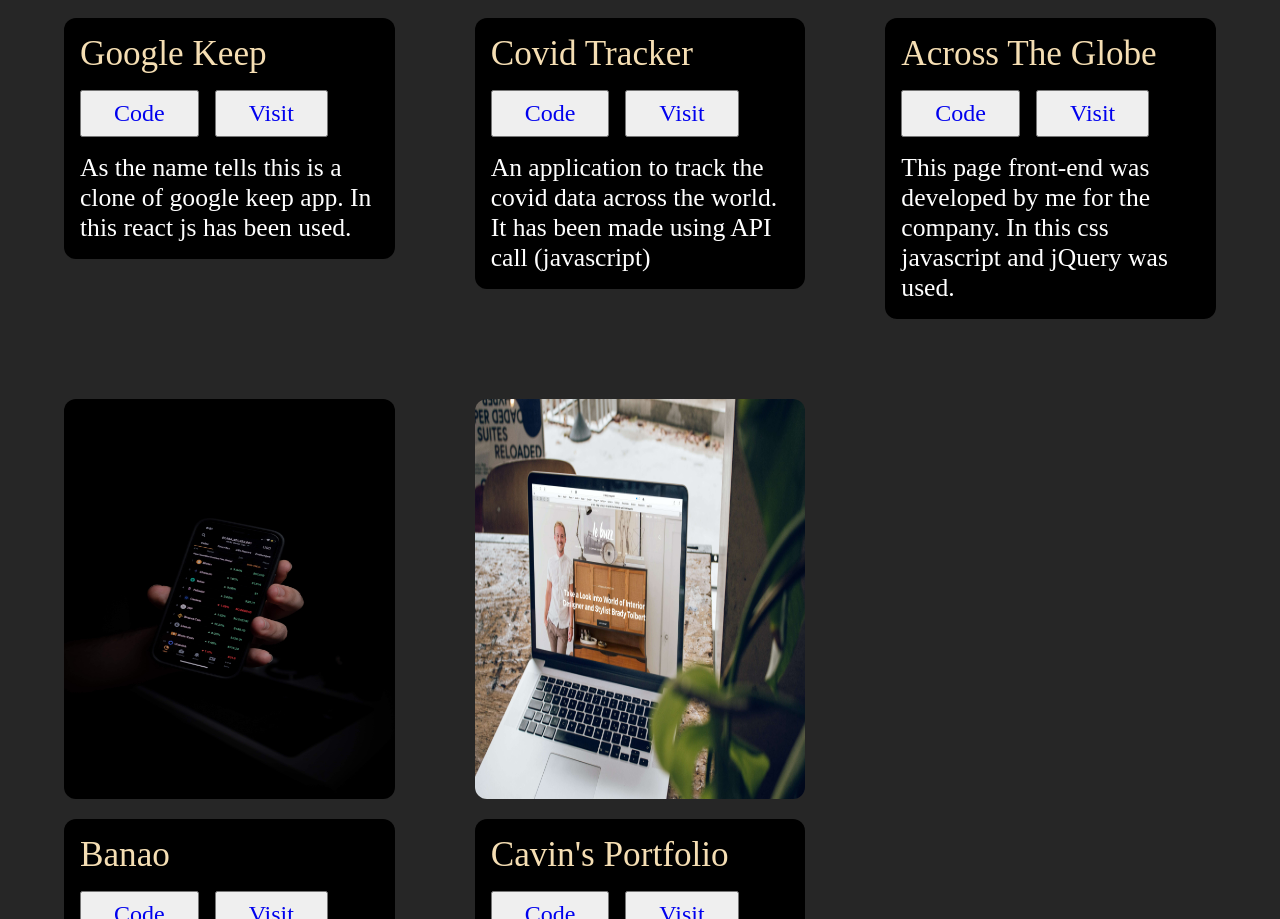
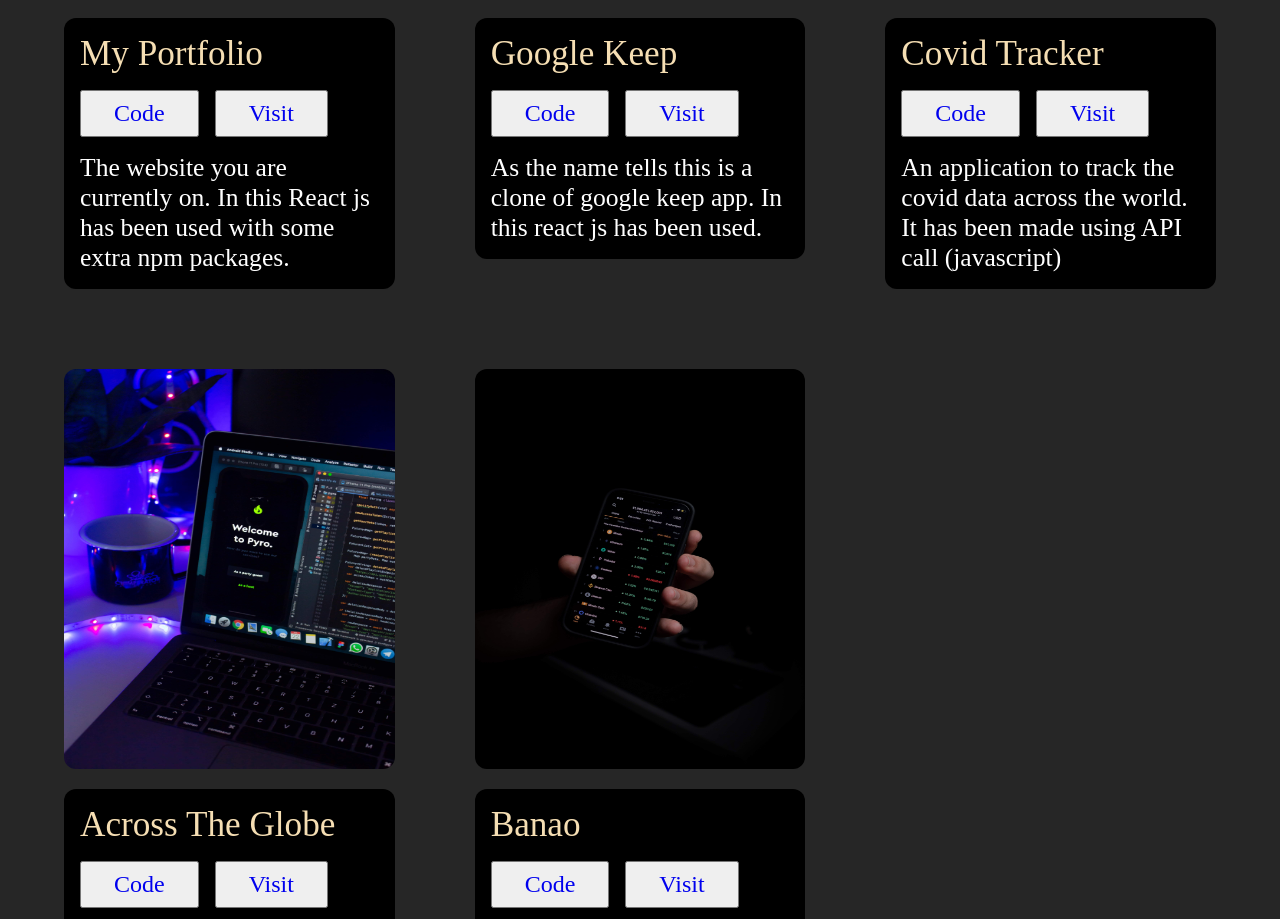
Before and after one commit to pandeyavi200/myportfolio, a React (Create React App) app: page /projects in a window 1280 px wide. Shown: the part 953-1872 px from the top of the page. Built offline with nearby package versions, Linux system fonts and the light colour scheme; a web font is replaced by a local one.

Commit message:
Changes done

```diff
--- a/package.json
+++ b/package.json
@@ -11,6 +11,8 @@
     "react-icons": "^4.2.0",
     "react-router-dom": "^5.2.0",
     "react-scripts": "4.0.3",
+    "react-smooth-scrollbar": "^8.0.6",
+    "smooth-scrollbar": "^8.6.2",
     "styled-components": "^5.3.0",
     "swiper": "^6.6.2",
     "web-vitals": "^1.1.2"
--- a/src/App.js
+++ b/src/App.js
@@ -6,14 +6,16 @@
 import About from './pages/About';
 import Projects from './pages/Projects';
 import Contacts from './pages/Contact';
-import HeroSection from './components/HeroSection';
 import {Route,Switch} from 'react-router-dom';
 import Footer from '../src/components/Footer'
+import ScrollToTop from './components/ScrollToTop';
+import SmoothScrollbar from './components/SmoothScrollbar';
 function App() {
   return (
     <>
     <BrowserRouter>
        <NavMenu/>
+       <ScrollToTop/>
        <Switch>
          <Route exact path="/" component={Home}/>
          <Route  exact path="/about" component={About}/>
@@ -22,7 +24,6 @@
       </Switch>
       <Footer/>
     </BrowserRouter>
-    {/* <HeroSection/> */}
     </>
   );
 }
--- a/src/components/ContactForm.js
+++ b/src/components/ContactForm.js
@@ -36,7 +36,7 @@
                       onChange={(e)=> setMessage(e.target.value)} />
                   </label>
               </div>
-              <button type="submit">Send</button>
+              <button type="submit" >Send</button>
             </form>
         </div>
     )
--- a/src/components/ContactSection.js
+++ b/src/components/ContactSection.js
@@ -4,12 +4,14 @@
 import ContactInfoItem from '../components/ContactInfoItem'
 import SectionTitle from '../components/SectionTitle'
 export default function ContactSection() {
+
     return (
         <div>
           <div className="container" style={{color:"white",padding:"10rem 0"}}>
            <SectionTitle heading="Contact"
                subheading="Get in Touch"
            />
+
            <div className="ContactSection_wrapper">
                <div className="contact_left">
                <ContactInfoItem icon={<MdLocalPhone/>}
@@ -25,7 +27,7 @@
 
                </div>
                <div className="contact_right">
-                <ContactForm/>
+                <ContactForm />
                </div>
            </div>
           </div>
--- /dev/null
+++ b/src/components/ScrollToTop.js
@@ -0,0 +1,10 @@
+import React,{useEffect} from 'react';
+import { useLocation } from 'react-router-dom';
+
+export default function ScrollToTop() {
+ const {pathname} =useLocation();
+ useEffect(() => {
+     window.scrollTo(0, 0);
+ },[pathname]);
+    return null;
+}
--- /dev/null
+++ b/src/components/SmoothScrollbar.js
@@ -0,0 +1,17 @@
+import React,{ useRef, useEffect } from 'react';
+import { useLocation } from 'react-router-dom';
+import ScrollBar from 'react-smooth-scrollbar';
+
+export default function SmoothScrollbar({children}) {
+    const ref = useRef(null);
+    const { pathname }=useLocation();
+    useEffect(() => {
+        const { scrollbar }=ref.current;
+        scrollbar.setPosition(0,0);
+    }, [pathname]);
+    return (
+        <ScrollBar ref={ref} damping="0.09">
+        {children}
+        </ScrollBar>
+    );
+}
--- a/src/data/projects.js
+++ b/src/data/projects.js
@@ -6,6 +6,15 @@
 import CavinImg from '../images/cavinimg.jpg';
 
 const projects = [
+  {
+    id: uuidv4(),
+    name: "My Portfolio",
+    desc:
+      'The website you are currently on. In this React js has been used with some extra npm packages.',
+    img: CavinImg,
+    git_link:"https://github.com/pandeyavi200/myportfolio ",
+    visit:"https://pandeyavi200.github.io/myportfolio/",
+  },
   {
     id: uuidv4(),
     name: 'Google Keep',
@@ -42,15 +51,6 @@
     git_link:"https://banao.tech/ ",
     visit:"https://banao.tech/",
   },
-  {
-    id: uuidv4(),
-    name: "Cavin's Portfolio",
-    desc:
-      'A portfolio for Cavin jr. A artist from New york city. The portfolio is made using ReactJs and GatsbyJs.',
-    img: CavinImg,
-    git_link:"https://www.youtube.com/watch?v=jOviw8Ou_Yk ",
-    visit:"https://unsplash.com/photos/7ZWVnVSaafY",
-  },
 
 ];
 
--- a/src/index.css
+++ b/src/index.css
@@ -399,6 +399,25 @@
   font-size: 6rem;
   margin:0px;
   margin-top: 0.5rem;
+}
+html::-webkit-scrollbar-track
+{
+
+    border-radius: 10px;
+    background-color: #F5F5F5;
+}
+
+html::-webkit-scrollbar
+{
+    width: 12px;
+    background-color: #F5F5F5;
+}
+
+html::-webkit-scrollbar-thumb
+{
+    border-radius: 10px;
+
+    background-color: #555;
 }
 .button:hover{
   background-color: wheat;
```
Also changed, not shown: src/images/profile.jpg, 1 other file (tests, documents, lock files or other folders).
